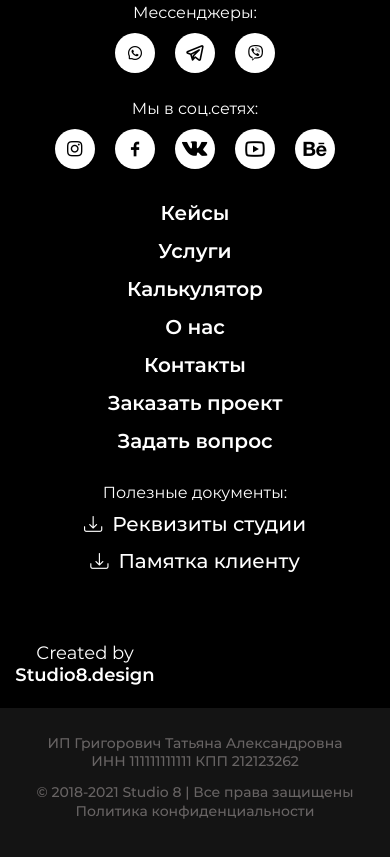
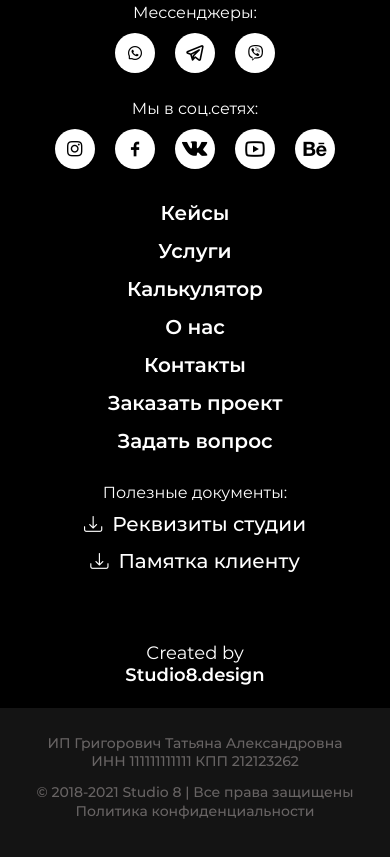
Before and after one commit to Slagrach/Studio8.ru, a plain HTML site: page index.html in a window 390 px wide. Shown: the part 2548-3405 px from the top of the page. Drawn offline with Linux system fonts and the light colour scheme; files whose address does not match are found by name.

Commit message:
Update style.css

```diff
--- a/css/style.css
+++ b/css/style.css
@@ -3559,6 +3559,9 @@ textarea[data-value] {
     text-align: center;
     padding: 46px 0 22px;
   }
+  .footer-block {
+    align-items: center;
+  }
 
   .footer-phone {
     margin: 0 0 10px;
```
